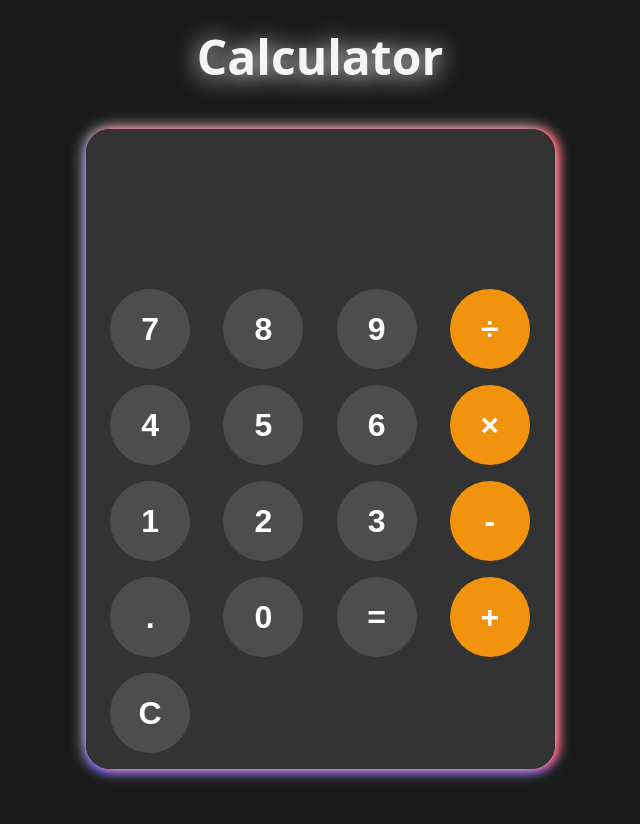
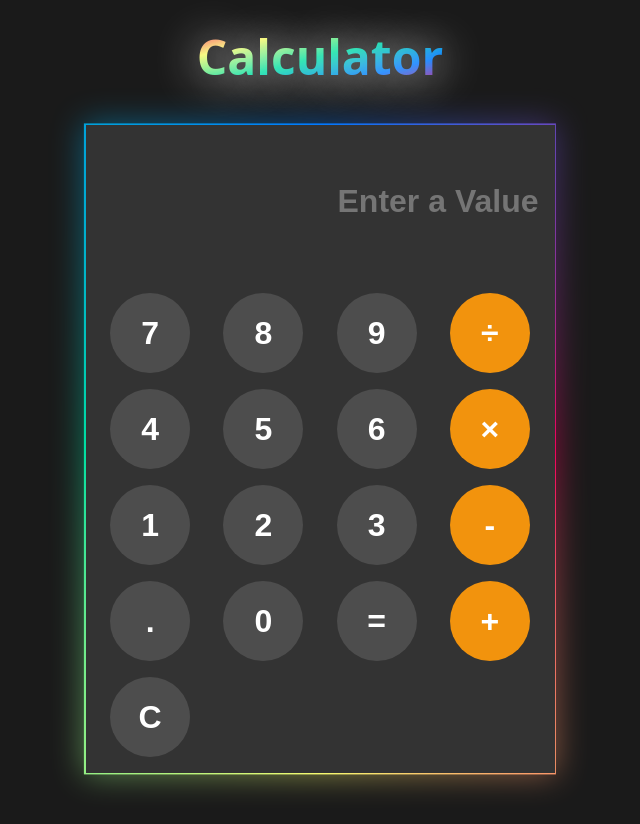
Before and after one commit to Phoenixison/Calculator-App, a plain HTML site: page index.html in a window 1280 px wide. Shown: the whole page, without its empty margins (320-960 px from the left). Drawn offline with Linux system fonts and the light colour scheme.

Commit message:
Minor bug fixes and UI updation

```diff
--- a/app.js
+++ b/app.js
@@ -2,7 +2,11 @@ let btngroup = document.querySelectorAll('.btns')
 let p = document.querySelector('p')
 let display = document.getElementById('display')
 
+
 function addToScreen(a) {
+    if(display.value === "Error") {
+        clearScreen();
+    }
     display.value += a;
 }
 
--- a/index.html
+++ b/index.html
@@ -13,7 +13,7 @@
         <h1>Calculator</h1>
         <div class="container">
             <div class="calculator-container">
-                <input id="display" readonly>
+                <input id="display" readonly placeholder="Enter a Value">
                 <div class="calculator">
                     <button class="btns" onclick="addToScreen('7')">7</button>
                     <button class="btns" onclick="addToScreen('8')">8</button>
--- a/style.css
+++ b/style.css
@@ -11,12 +11,13 @@ body {
 }
 
 h1 {
-    width: auto;
+    width: fit-content;
     font-size: 6vmin;
-    color: whitesmoke;
-    text-shadow: 0px 2px 0.5em white;
-    margin-top: 3vh;
-    margin-bottom: 5vh;
+    color: transparent;
+    text-shadow: 0px 2px 0.9em white;
+    background-image: linear-gradient(to bottom right,#FF0060,#F6FA70,#00DFA2,#0079FF,#FF0060);
+    background-clip: text;
+    margin: 3vh auto 5vh;
 }
 
 .container {
@@ -28,11 +29,44 @@ h1 {
 }
 
 .calculator-container {
+    position: relative;
     display: flex;
     flex-flow: column;
-    box-shadow: 0px 0px 1em white, 4px 0px 0.5em red, 0px 4px 0.5em blue;
     border-radius: 3vmin;
-    overflow: hidden;
+}
+
+@property --angle{
+    syntax: "<angle>";
+    initial-value: 0deg;
+    inherits: false;
+}
+
+.calculator-container::after, .calculator-container::before {
+    content: '';
+    position: absolute;
+    top: 50%;
+    left: 50%;
+    translate: -50% -50%;
+    width: 100%;
+    height: 100%;
+    background-image: conic-gradient(from var(--angle),#FF0060,#F6FA70,#00DFA2,#0079FF,#FF0060);
+    z-index: -1;
+    padding: .2vmin;
+    animation: spin 20s linear infinite;
+}
+
+.calculator-container::before {
+    filter: blur(1rem);
+    opacity: 50%;
+}
+
+@keyframes spin {
+    from {
+        --angle: 0deg;
+    }
+    to {
+        --angle: 360deg;
+    }
 }
 
 #display {
```
